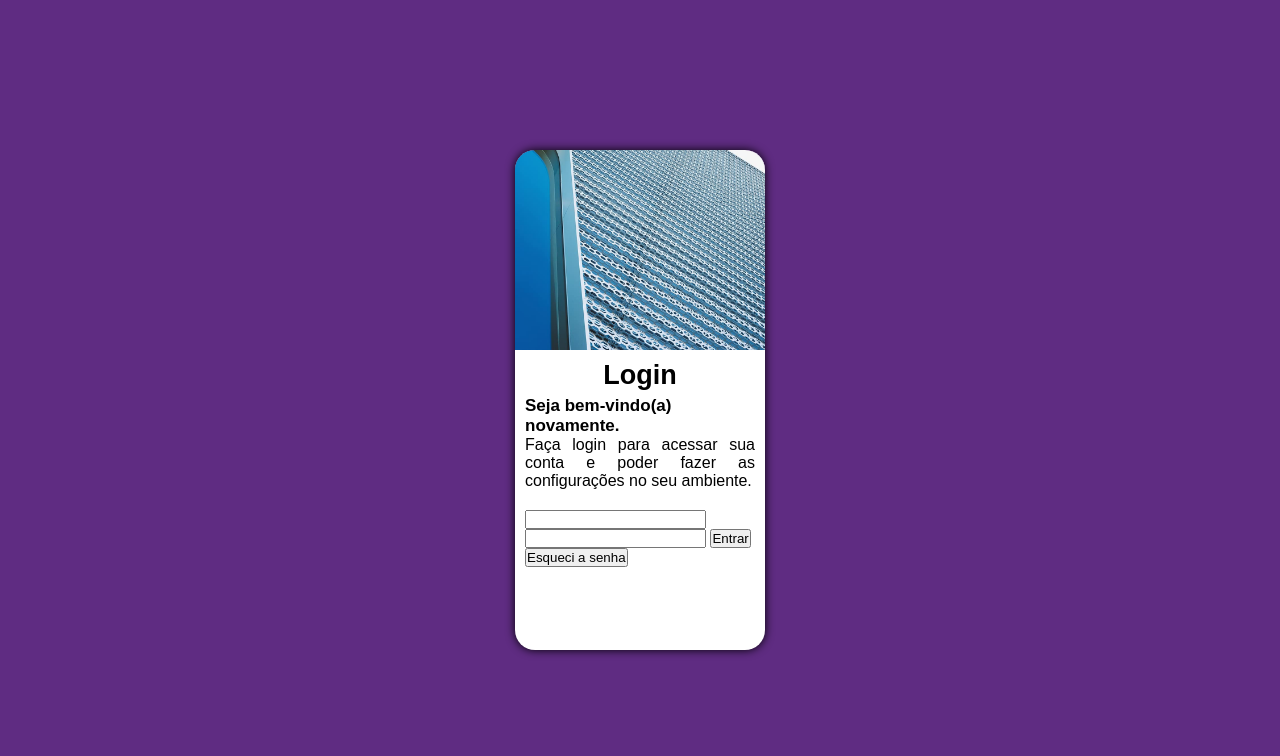
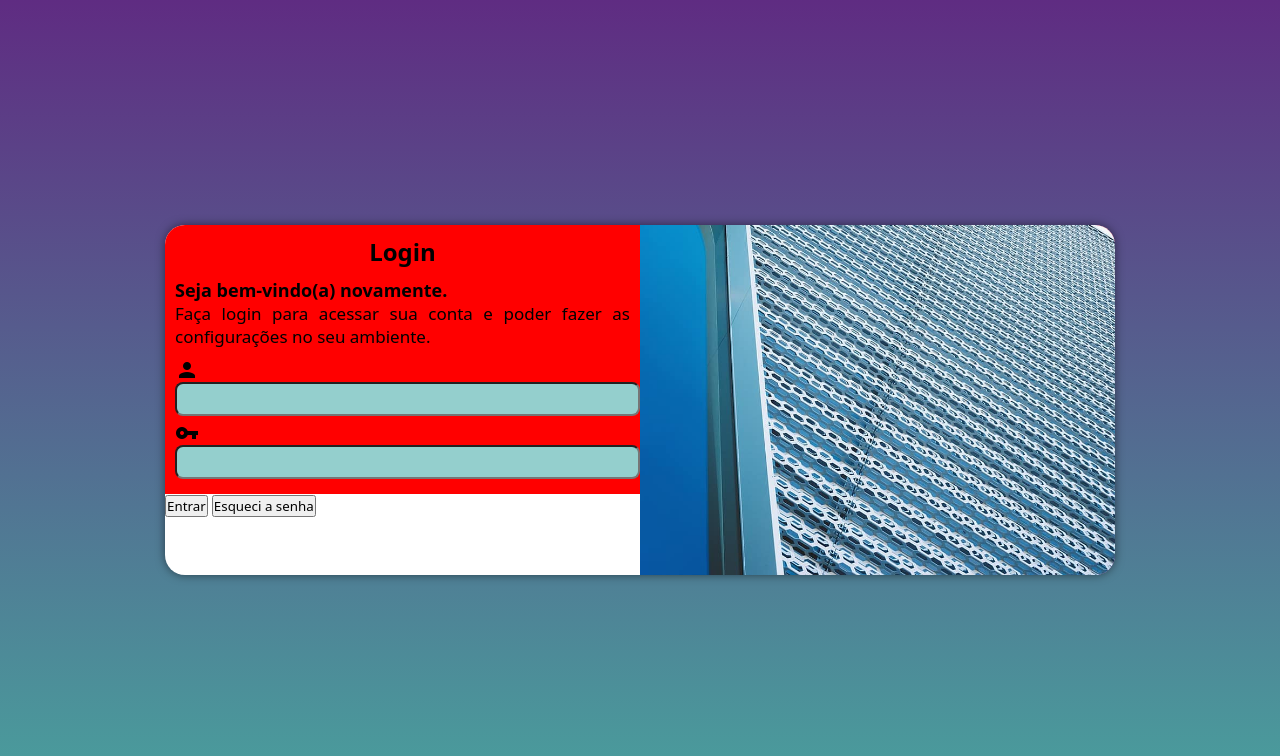
Before and after one commit to cavalcanteee/projeto-login, a plain HTML site: page index.html in a window 1280 px wide. Drawn offline with Linux system fonts and the light colour scheme.

Commit message:
projeto-login

```diff
--- a/index.html
+++ b/index.html
@@ -3,26 +3,33 @@
 <head>
     <meta charset="UTF-8">
     <meta name="viewport" content="width=device-width, initial-scale=1.0">
-    <title>Projeto Login</title>
-    <link rel="stylesheet" href="styles/geral.css" media="all">
+    <title>Projeto-login</title>
+    <link href="https://fonts.googleapis.com/icon?family=Material+Icons" rel="stylesheet">
+    <link rel="stylesheet" href="styles/geral.css">
     <link rel="stylesheet" href="styles/media.css">
+
 </head>
 <body>
-    <section>
+
+        <section id="login">
             <div id="imagem"></div>
-        <div id="login">
+
+            <div id="formulario">
                 <h1>Login</h1>
                 <h2>Seja bem-vindo(a) novamente.</h2>
                 <p>Faça login para acessar sua conta e poder fazer as configurações no seu ambiente.</p>
             </div>
-        <form action="cadastro.html">
-            <label for="iemail"></label>
-            <input type="email" name="email" id="iemail">
-            <input type="password" name="senha" id="isenha">
+            <div id="entrada">
+                <i class="material-icons">person</i>
+                <input type="email" name="email" id="idemail">
+                <i class="material-icons">vpn_key</i>
+                <input type="password" name="senha" id="idsenha">
+            </div>
 
                 <input type="submit" value="Entrar">
                 <input type="button" value="Esqueci a senha">
-        </form>
+
         </section>
+
 </body>
 </html>
--- a/styles/geral.css
+++ b/styles/geral.css
@@ -1,19 +1,16 @@
 @charset "UTF-8";
-* {
-    margin: 0;
-    padding: 0;
-    font-family: Arial, Helvetica, sans-serif;
+
+:root {
+    --verde: #49a09d;
+    --lilas: #5f2c82;
 }
 
-/*
-    Paleta de cores
-    Verde: #49a09d
-    Lilás: #5f2c82
-*/
+* {
+    font-family: system-ui, -apple-system, BlinkMacSystemFont, 'Segoe UI', Roboto, Oxygen, Ubuntu, Cantarell, 'Open Sans', 'Helvetica Neue', sans-serif;
 
-:root {
-    --lilas: #5f2c82;
-    --verde: #49a09d;
+    padding: 0;
+    margin: 0;
+    box-sizing: border-box;
 }
 
 body, html {
@@ -22,43 +19,60 @@ body, html {
     height: 100vh;
 }
 
-section {
-    background-color: white;
-    width: 250px;
-    height: 500px;
+section#login {
     position: absolute;
     top: 50%;
     left: 50%;
+    overflow: hidden;
+
+    background-color: white;
+    width: 300px;
+    height: 600px;
+    border-radius: 20px;
+    box-shadow: 0px 0px 10px rgba(0, 0, 0, 0.5);
+
     transform: translate(-50%, -50%);
-    border-radius: 20px;
-    overflow: hidden;
-    box-shadow: 0px 0px 10px black;
+    transition: width .3s, height .3s;
+    transition-timing-function: ease;
 }
 
-section > div#imagem {
-    background: var(--lilas) url(../img/metal.jpg) left bottom / cover no-repeat;
-    height: 200px;
+section#login > div#imagem {
+    display: block;
+    background: var(--lilas) url(../img/metal.jpg) no-repeat;
+    background-position: left bottom;
+    background-size: cover;
+    height: 250px;
+
 }
 
-section > div#login {
+section#login > div#formulario, div#entrada{
     padding: 10px;
 }
 
-section > div#login > h1 {
+section#login > div#formulario > h1 {
     text-align: center;
-    font-size: 27px;
-    padding-bottom: 5px;
+    margin-bottom: 10px;
 }
 
-section > div#login > h2 {
-    font-size: 17px;
-    text-align: left;
+section#login > div#formulario > h2 {
+    font-size: 18px;
 }
 
-section > div#login > p {
+section#login > div#formulario > p {
+    font-size: 17px;
     text-align: justify;
 }
+div#entrada {
+    background-color: red;
+    box-sizing: border-box;
+}
+div#entrada > input {
+    background-color: #94cfcd;
+    font-size: 1em;
+    width: calc(100% - 45px);
+    height: 100%;
 
-section > form {
-    padding: 10px;
+    border-radius: 8px;
+    padding: 4px;
+    transform: translateY(-5px);
 }
--- a/styles/media.css
+++ b/styles/media.css
@@ -1 +1,67 @@
 @charset "UTF-8";
+
+/* Typical Device Breakpoints
+------------------------------
+Pequenas telas: até 600px
+Celular: de 600px até 768px
+Tablet: 768px até 992px
+Desktop: 992px até 1200px
+Grandes telas: acima de 1200px
+*/
+
+@media screen and (min-width: 768px) and (max-width: 992px) {
+
+    body {
+        background-image: linear-gradient(to top, #49a09d, #5f2c82);
+    }
+
+    section#login {
+        width: 80vw;
+        height: 280px;
+    }
+
+    section#login > div#imagem {
+        width: 30%;
+        height: 100%;
+        float: left;
+    }
+
+    section#login > div#formulario {
+        float: right;
+        width: 70%;
+    }
+
+    section#login > div#entrada > input {
+        width: calc(70% - 45px);
+    }
+}
+
+
+
+@media screen and (min-width: 992px) {
+
+    body {
+        background-image: linear-gradient(to top, #49a09d, #5f2c82);
+    }
+
+    section#login {
+        width: 950px;
+        height: 350px;
+    }
+
+    section#login > div#imagem {
+        width: 50%;
+        height: 100%;
+        float: right;
+    }
+
+    section#login > div#formulario {
+        float: left;
+        width: 50%;
+    }
+
+        section#login > div#entrada > input {
+    width: 50%;
+
+    }
+}
```
Lines whose indentation alone changed are shown as unchanged.
